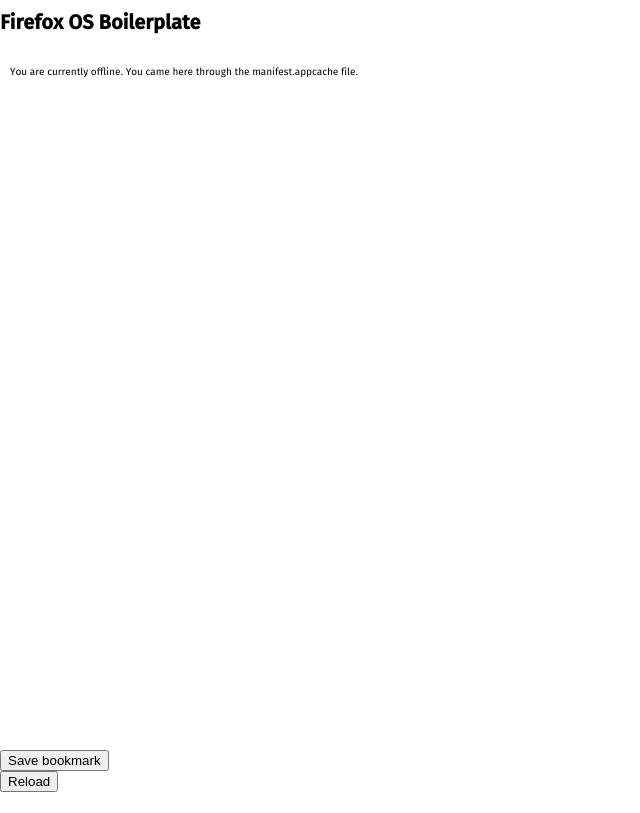
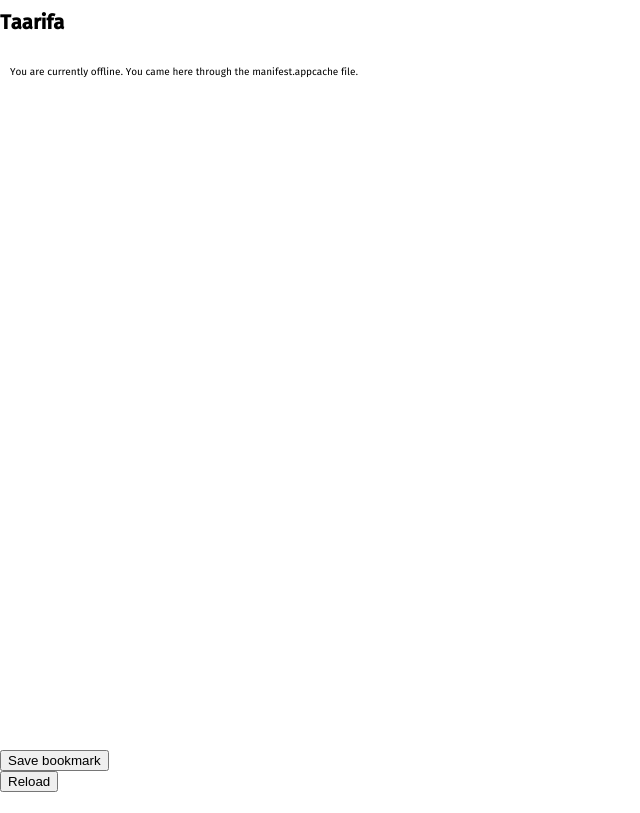
Before and after one commit to taarifa/TaarifaMobile, a plain HTML site: page fallback.html in a window 1280 px wide. Shown: the whole page, without its empty margins (0-640 px from the left). Drawn offline with Linux system fonts and the light colour scheme.

Commit message:
Change branding

```diff
--- a/fallback.html
+++ b/fallback.html
@@ -4,13 +4,13 @@
     <meta charset="utf-8">
     <meta name="viewport" content="width=device-width">
     <link rel="stylesheet" type="text/css" href="css/base.css"/>
-    <title>Offline - Firefox OS Boilerplate App</title>
+    <title>Offline - Taarifa</title>
 </head>
 
 <body>
 
     <header>
-        <h1>Firefox OS Boilerplate</h1>
+        <h1>Taarifa</h1>
     </header>
 
     <div id="main">
```
Also changed, not shown: index.html (+3 -3 lines).
